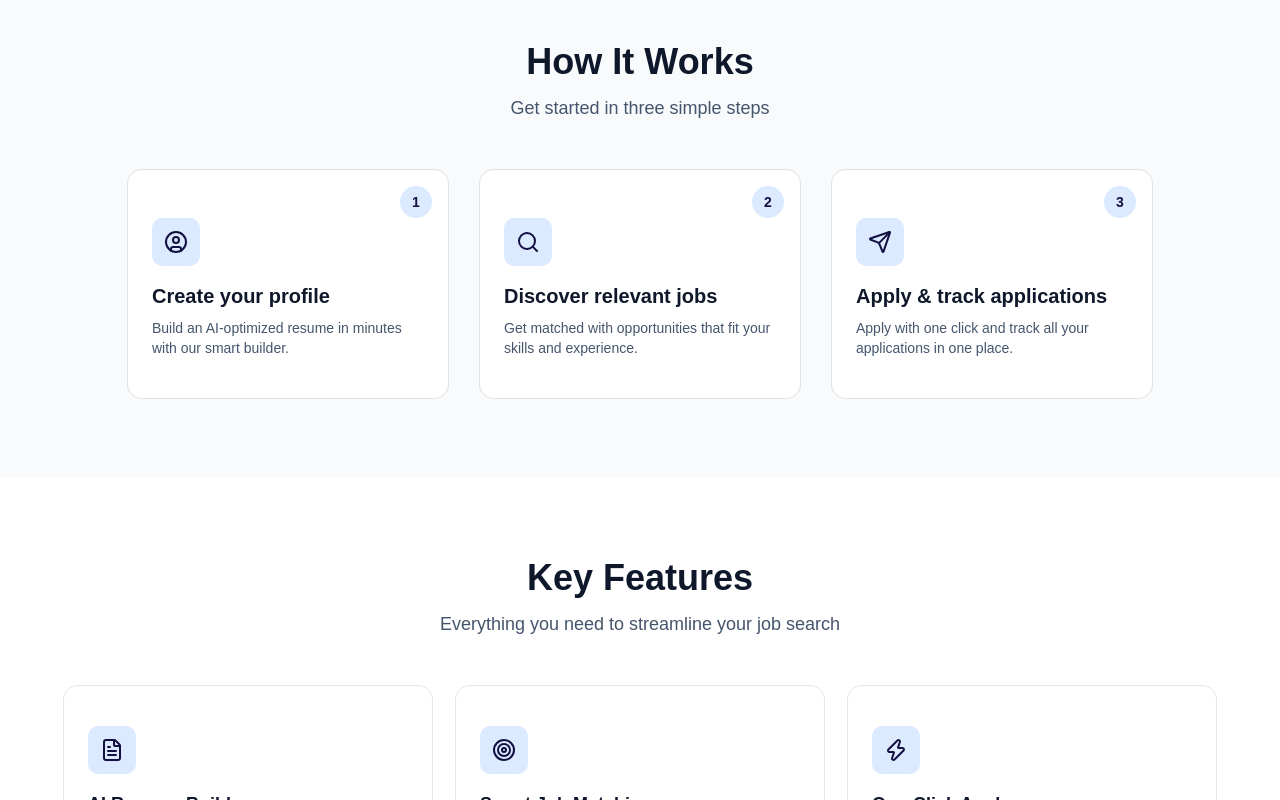
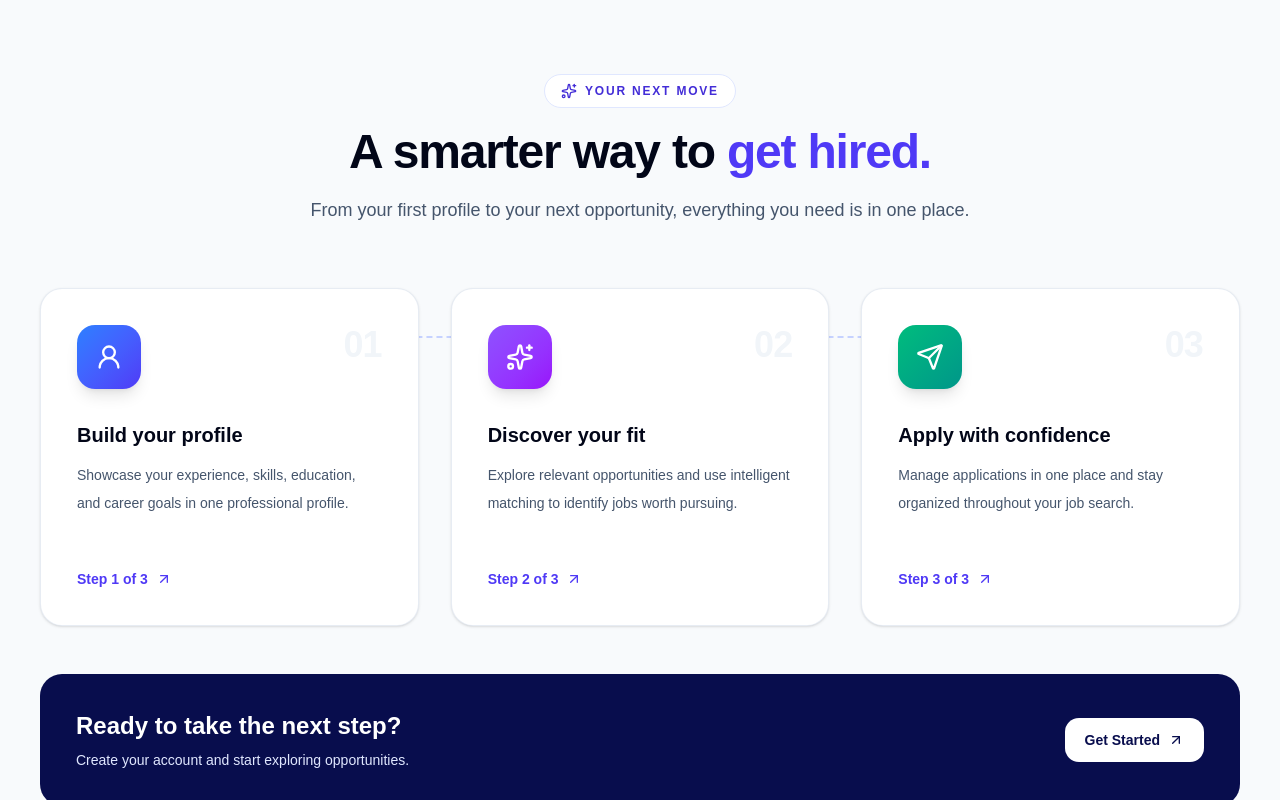
Before and after one commit to abul-hasan-farrukh/job-portal-frontend, a React (Vite) app: page / in a window 1280 px wide. Shown: the part 1160-1960 px from the top of the page. Built offline with nearby package versions, Linux system fonts and the light colour scheme.

Commit message:
feat: enhance HowItWorks component with updated steps and layout

```diff
--- a/src/components/HowItWorks.jsx
+++ b/src/components/HowItWorks.jsx
@@ -1,66 +1,127 @@
-import { Card, CardContent } from "./ui/card"
-import { UserCircle, Search, Send } from "lucide-react"
+import { Link } from "react-router-dom"
+import {
+  UserRound,
+  Sparkles,
+  Search,
+  Send,
+  ArrowUpRight,
+} from "lucide-react"
+
+const steps = [
+  {
+    number: "01",
+    icon: UserRound,
+    title: "Build your profile",
+    description:
+      "Showcase your experience, skills, education, and career goals in one professional profile.",
+    color: "from-blue-500 to-indigo-600",
+    bg: "bg-blue-50",
+  },
+  {
+    number: "02",
+    icon: Sparkles,
+    title: "Discover your fit",
+    description:
+      "Explore relevant opportunities and use intelligent matching to identify jobs worth pursuing.",
+    color: "from-violet-500 to-purple-600",
+    bg: "bg-violet-50",
+  },
+  {
+    number: "03",
+    icon: Send,
+    title: "Apply with confidence",
+    description:
+      "Manage applications in one place and stay organized throughout your job search.",
+    color: "from-emerald-500 to-teal-600",
+    bg: "bg-emerald-50",
+  },
+]
 
 export default function HowItWorks() {
-  const steps = [
-    {
-      icon: UserCircle,
-      title: "Create your profile",
-      description: "Build an AI-optimized resume in minutes with our smart builder."
-    },
-    {
-      icon: Search,
-      title: "Discover relevant jobs",
-      description: "Get matched with opportunities that fit your skills and experience."
-    },
-    {
-      icon: Send,
-      title: "Apply & track applications",
-      description: "Apply with one click and track all your applications in one place."
-    }
-  ]
+  return (
+    <section className="relative overflow-hidden bg-slate-50 py-24 sm:py-28">
+      <div className="mx-auto max-w-7xl px-5 sm:px-8 lg:px-10">
 
-  return (
-    // How It Works section
-    <section className="bg-slate-50 py-20">
-      <div className="container mx-auto px-4">
-        {/* Section Header */}
-        <div className="text-center mb-12">
-          <h2 className="text-3xl md:text-4xl font-bold text-slate-900 mb-3">
-            How It Works
+        {/* Section heading */}
+        <div className="mx-auto mb-16 max-w-3xl text-center">
+          <span className="inline-flex items-center gap-2 rounded-full border border-indigo-100 bg-white px-4 py-2 text-xs font-bold uppercase tracking-[0.15em] text-indigo-700">
+            <Sparkles className="h-4 w-4" />
+            Your next move
+          </span>
+
+          <h2 className="mt-5 text-3xl font-extrabold tracking-tight text-slate-950 sm:text-4xl lg:text-5xl">
+            A smarter way to
+            <span className="text-indigo-600"> get hired.</span>
           </h2>
-          <p className="text-lg text-slate-600 max-w-2xl mx-auto">
-            Get started in three simple steps
+
+          <p className="mx-auto mt-5 max-w-2xl text-base leading-7 text-slate-600 sm:text-lg">
+            From your first profile to your next opportunity,
+            everything you need is in one place.
           </p>
         </div>
 
-        {/* Steps Grid */}
-        <div className="grid gap-8 md:grid-cols-3 max-w-5xl mx-auto">
-          {steps.map((step, index) => (
-            <Card key={index} className="relative overflow-hidden">
-              {/* Step number badge */}
-              <div className="absolute top-4 right-4 w-8 h-8 rounded-full bg-blue-100 text-brand flex items-center justify-center text-sm font-semibold">
-                {index + 1}
-              </div>
+        {/* Steps */}
+        <div className="relative grid gap-6 md:grid-cols-3 md:gap-8">
+          {/* Connecting line */}
+          <div className="absolute left-[18%] right-[18%] top-12 hidden border-t-2 border-dashed border-indigo-200 md:block" />
 
-              <CardContent className="pt-8 pb-6 px-6">
-                {/* Icon */}
-                <div className="mb-4 w-12 h-12 rounded-lg bg-blue-100 flex items-center justify-center">
-                  <step.icon className="w-6 h-6 text-brand" />
+          {steps.map((step) => {
+            const Icon = step.icon
+
+            return (
+              <div
+                key={step.number}
+                className="group relative rounded-3xl border border-slate-200/80 bg-white p-7 shadow-sm transition-all duration-300 hover:-translate-y-2 hover:border-indigo-200 hover:shadow-xl hover:shadow-indigo-950/5 sm:p-9"
+              >
+                <div className="relative z-10 flex items-start justify-between">
+                  <div
+                    className={`flex h-16 w-16 items-center justify-center rounded-2xl bg-gradient-to-br ${step.color} text-white shadow-lg transition-transform duration-300 group-hover:scale-110`}
+                  >
+                    <Icon className="h-7 w-7" />
+                  </div>
+
+                  <span className="text-4xl font-black tracking-tight text-slate-100 transition-colors group-hover:text-indigo-100">
+                    {step.number}
+                  </span>
                 </div>
 
-                {/* Title */}
-                <h3 className="text-xl font-semibold text-slate-900 mb-2">
+                <h3 className="mt-8 text-xl font-bold text-slate-950">
                   {step.title}
                 </h3>
 
-                {/* Description */}
-                <p className="text-slate-600">
+                <p className="mt-3 min-h-[84px] text-sm leading-7 text-slate-600">
                   {step.description}
                 </p>
-              </CardContent>
-            </Card>
-          ))}
+
+                <div className="mt-6 flex items-center gap-2 text-sm font-semibold text-indigo-600">
+                  <span>Step {Number(step.number)} of 3</span>
+
+                  <ArrowUpRight className="h-4 w-4 transition-transform group-hover:-translate-y-1 group-hover:translate-x-1" />
+                </div>
+              </div>
+            )
+          })}
+        </div>
+
+        {/* Bottom callout */}
+        <div className="mt-12 flex flex-col items-center justify-between gap-5 rounded-3xl bg-[#080D4D] p-7 text-white sm:flex-row sm:p-9">
+          <div>
+            <h3 className="text-xl font-bold sm:text-2xl">
+              Ready to take the next step?
+            </h3>
+
+            <p className="mt-2 text-sm text-indigo-100">
+              Create your account and start exploring opportunities.
+            </p>
+          </div>
+
+          <Link
+            to="/register"
+            className="inline-flex shrink-0 items-center gap-2 rounded-xl bg-white px-5 py-3 text-sm font-bold text-[#080D4D] transition-colors hover:bg-indigo-50"
+          >
+            Get Started
+            <ArrowUpRight className="h-4 w-4" />
+          </Link>
         </div>
       </div>
     </section>
```
